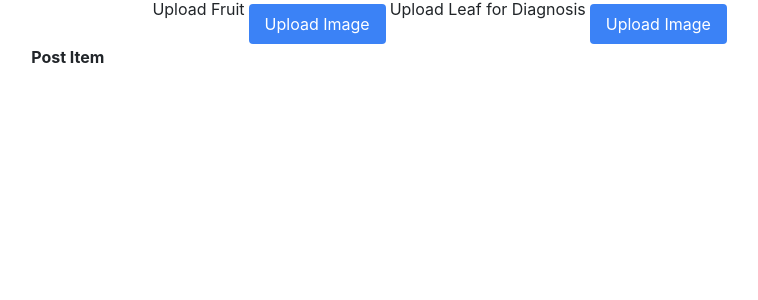
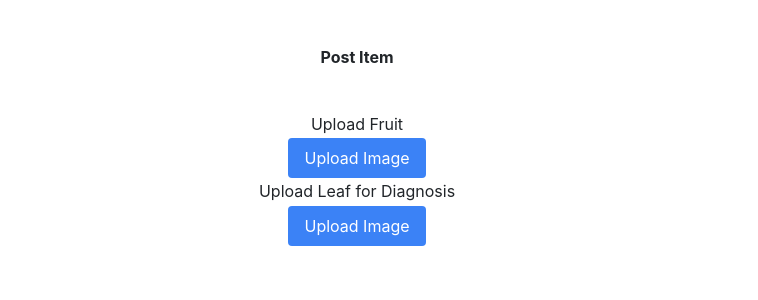
Before and after one commit to blueputty01/ai-farming-client, a React app: page /post in a window 1280 px wide. Shown: the top 300 px of the page, without its empty margins (283-1041 px from the left). Built offline with nearby package versions, Linux system fonts and the light colour scheme; the HTML template or start-up script is replaced by a standard one.

Commit message:
styling col

```diff
--- a/src/pages/post/index.tsx
+++ b/src/pages/post/index.tsx
@@ -20,7 +20,7 @@ export default function Post() {
   };
 
   return (
-    <main className="flex">
+    <main className="flex-col content-center text-center">
       <Navigate title="Post Item"></Navigate>
       <h1>Upload Fruit</h1>
       <UploadButton
```
